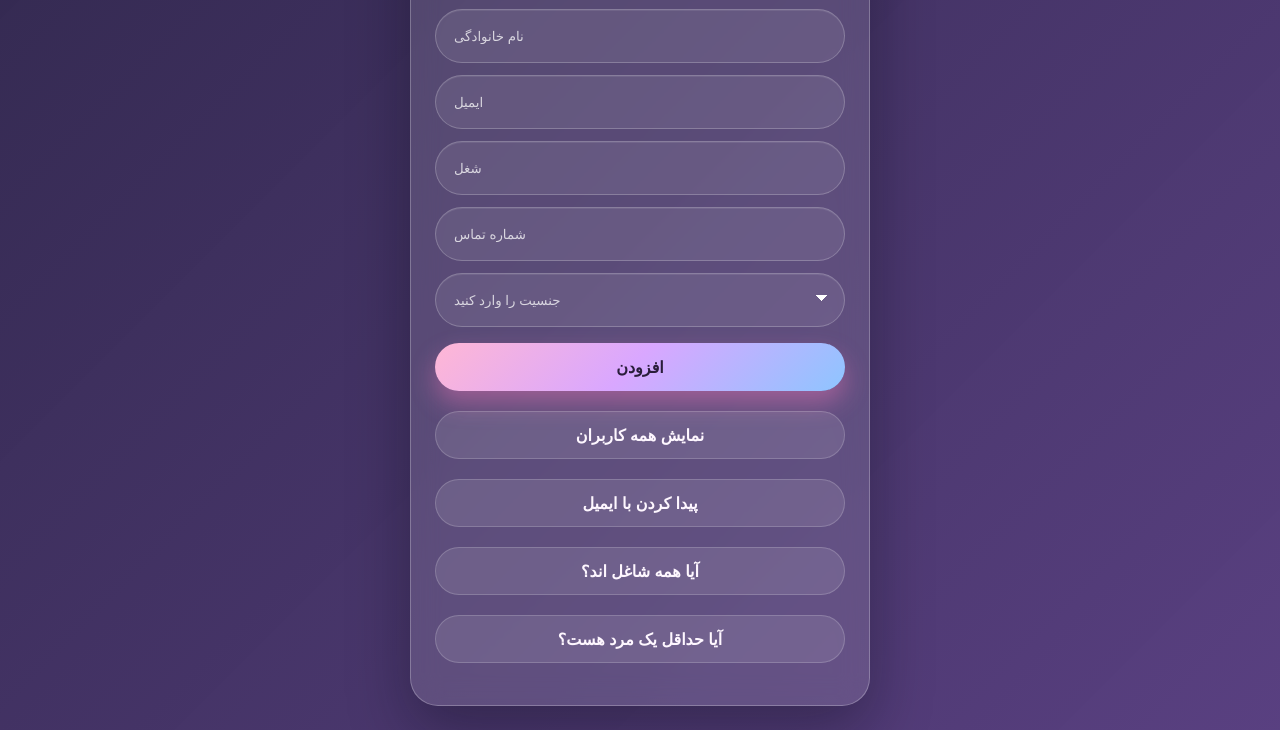
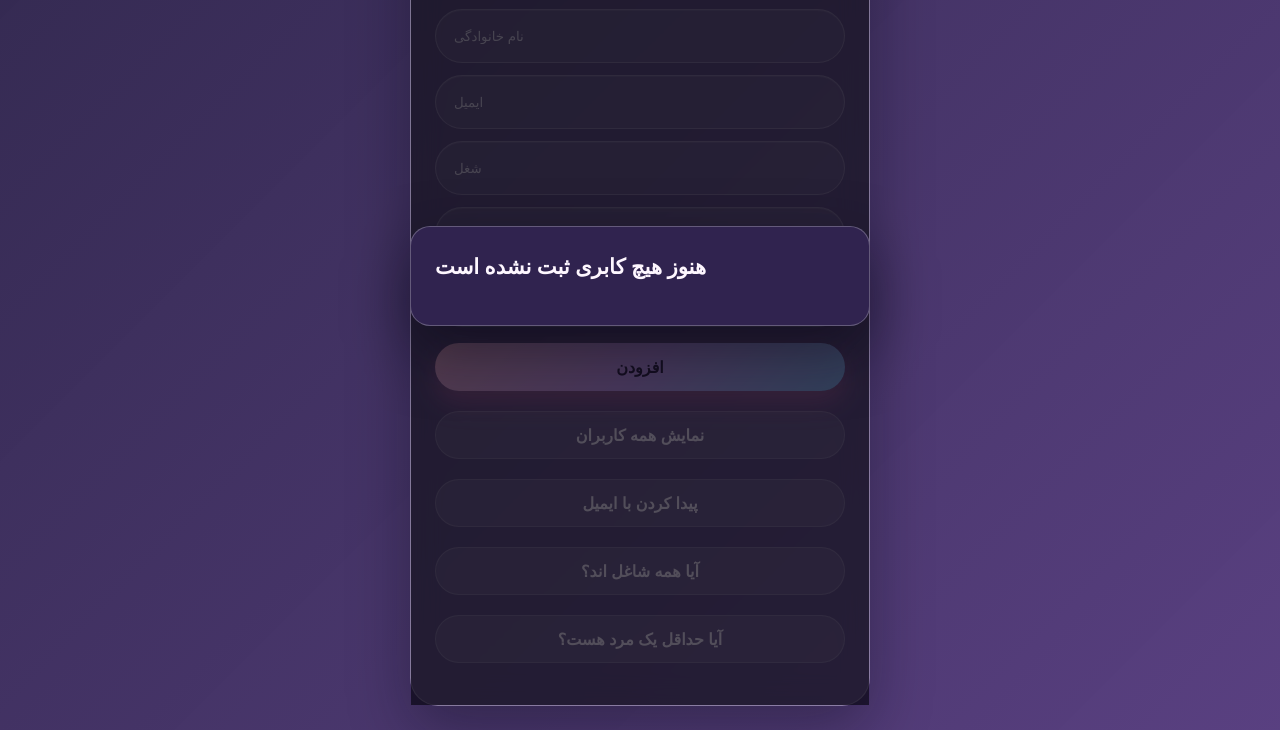
Before and after one commit to ghazaleh-ahoo-coding/UserManagment-System, a plain HTML site: page index.html in a window 1280 px wide. Both pictures are taken after a click on the button "نمایش همه کاربران". Shown: the part 202-932 px from the top of the page. Drawn offline with Linux system fonts and the light colour scheme; a web font is replaced by a local one.

Commit message:
Fixed the “Show all users” button’s output so it opens in a centered, scrollable modal with a dimmed backdrop.

```diff
--- a/index.html
+++ b/index.html
@@ -4,8 +4,8 @@
     <meta charset="UTF-8">
     <meta name="viewport" content="width=device-width, initial-scale=1.0">
     <title>Steing Methods</title>
-    <link rel="stylesheet" href="/style.css">
-    <script src="/my.js" defer></script>
+    <link rel="stylesheet" href="style.css">
+    <script src="my.js" defer></script>
 </head>
 <body>
     <main>
--- a/my.js
+++ b/my.js
@@ -13,6 +13,8 @@ const overlay = document.getElementById("overlay");
 let people = [];
 
 function showModal() {
+    overlay.style.display = "block";
+    modal.style.display = "block";
     overlay.style.opacity = "1";
     overlay.style.visibility = "visible";
     modal.style.opacity = "1";
@@ -85,6 +87,8 @@ document.getElementById("ShowModal").addEventListener("click", () => {
 //بستن مودال با کلیک روی پس زمینه
 // Clicking the overlay runs this callback and hides both the overlay and the modal.
 overlay.addEventListener("click", () => {
+    overlay.style.display = "none";
+    modal.style.display = "none";
     overlay.style.opacity = "0";
     overlay.style.visibility = "hidden";
     modal.style.opacity = "0";
@@ -109,8 +113,7 @@ document.getElementById("findByEmail").addEventListener("click", () => {
          <p> جنسیت: ${gender}</p>
         `;
     } else {
-        modal.innerHTML = `<p> فردی با این ایمیل یافت نشد!</p>`;
-    }
+        modal.innerHTML = `<p> فردی با این ایمیل یافت نشد!</p>`;    }
 
    showModal();
 });
--- a/style.css
+++ b/style.css
@@ -167,3 +167,39 @@ button:nth-of-type(5) {
 #overlay {
     display: none;
 }
+
+#overlay {
+    position: fixed;
+    inset: 0;
+    z-index: 10;
+    background: rgba(10, 8, 21, 0.7);
+}
+
+#modal {
+    position: fixed;
+    top: 50%;
+    left: 50%;
+    z-index: 11;
+    width: min(90vw, 460px);
+    max-height: 80vh;
+    overflow-y: auto;
+    padding: 24px;
+    transform: translate(-50%, -50%);
+    border: 1px solid var(--card-border);
+    border-radius: 20px;
+    background: #30234f;
+    box-shadow: 0 24px 60px rgba(10, 8, 21, 0.5);
+}
+
+#modal h3 {
+    margin-top: 0;
+}
+
+#modal ul {
+    padding-right: 24px;
+}
+
+#modal li {
+    margin-bottom: 16px;
+    white-space: pre-line;
+}
```
